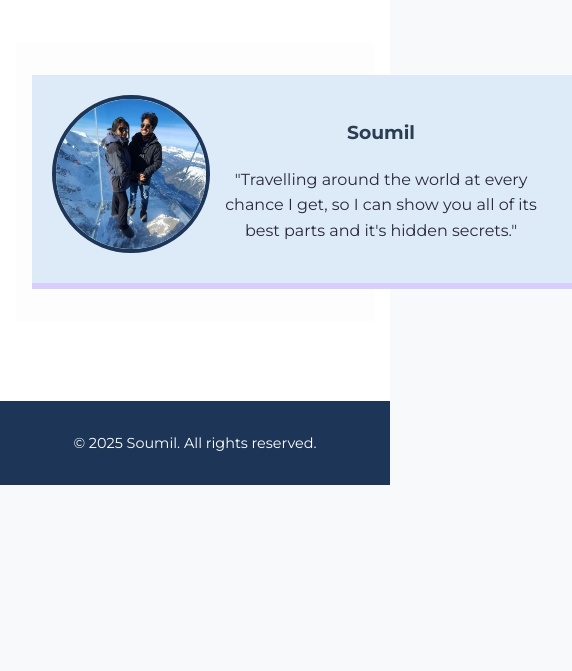
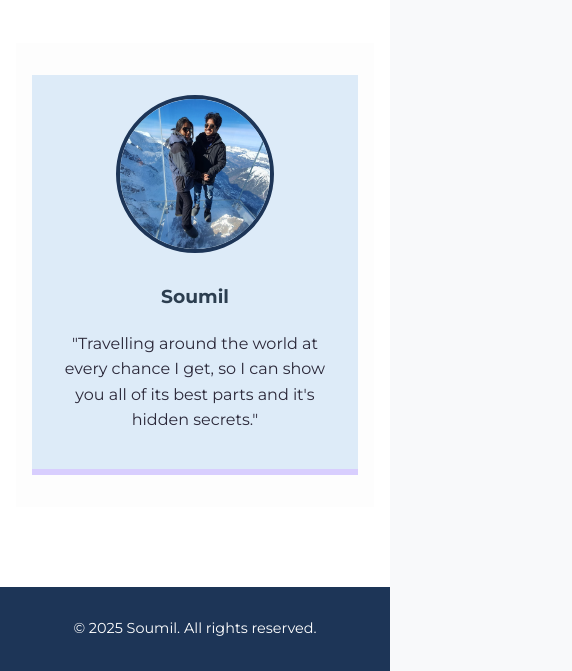
Before and after one commit to soumilphadnis/chamonix-travel, a website built with Vite: page index.html in a window 390 px wide. Shown: the part 6964-7635 px from the top of the page, 572 px wide, since content can reach past the window. Before the commit the page ends 7449 px from the top, so only its background shows below. Built offline with nearby package versions, Linux system fonts and the light colour scheme.

Commit message:
Update styles.css
Changed the card to make it fit mobile screens

```diff
--- a/styles.css
+++ b/styles.css
@@ -1,14 +1,4 @@
-/**
-Palette: https://scrimba.com/links/hometown-palette
-RED: #E63946
-LIGHT: #F1FAEE
-AQUA: #A8DADC
-LIGHT BLUE: #457B9D
-DARK BLUE: #1D3557
 
-*/
-/* New Global Styles */
-/* GLOBAL STYLES */
 body {
   margin: 0;
   font-family: 'Montserrat', sans-serif;
@@ -206,7 +196,8 @@ footer {
 }
 
 .card {
-    width: 500px;
+    flex-wrap: wrap;
+    width: auto;
     margin: 0 auto;
     padding: 20px;
     display: flex;
@@ -221,23 +212,3 @@ footer {
 .border-blue {
     border: 1px dotted blue;
 }
-
-/** .activity-one {
-  flex: 50%;
-}
-
-.activity-two {
-  flex: 50%;
-}
-
-.activity-three {
-    flex: 50%;
-}
-
-/* Responsive layout - makes a one column layout instead of a two-column layout */
-/**@media (max-width: 700px) {
-  .activity-one, .activity-two, .activity-three  {
-    flex: 10%;
-  }
-}
-*/
```
